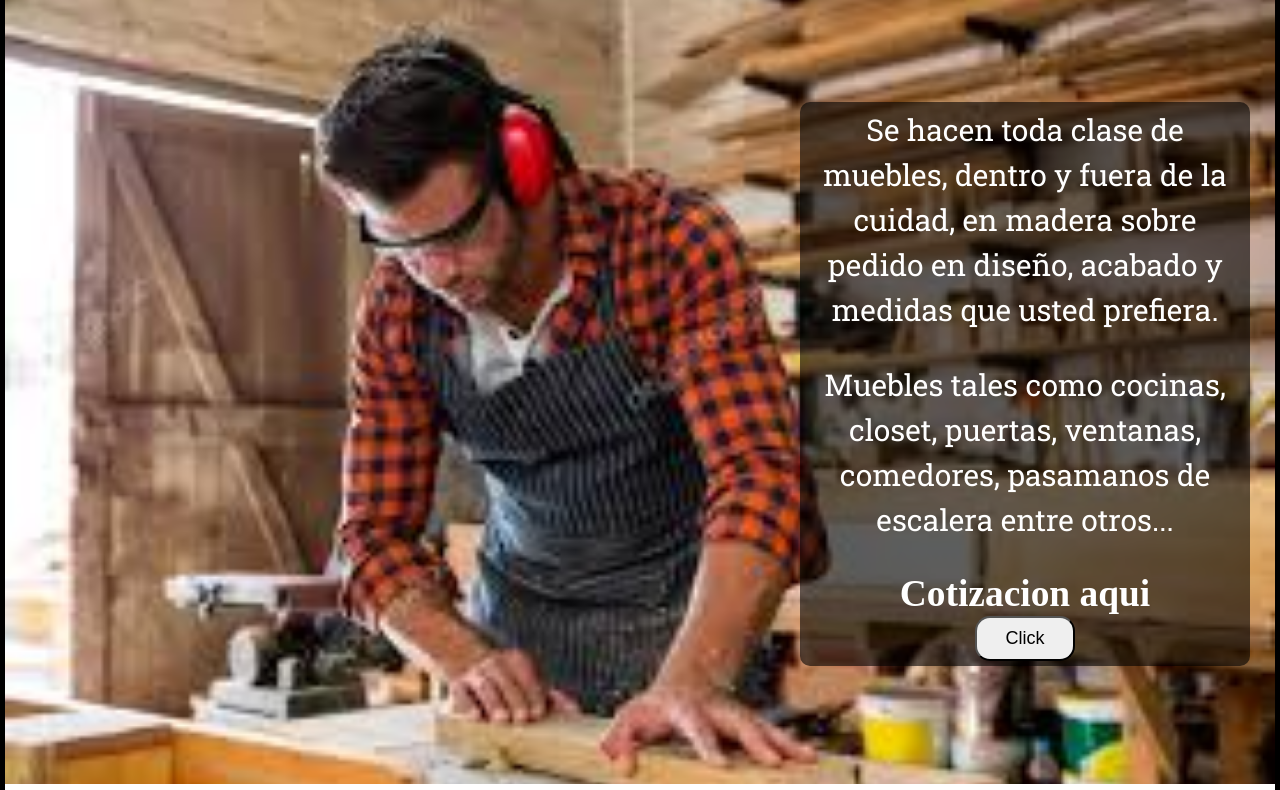
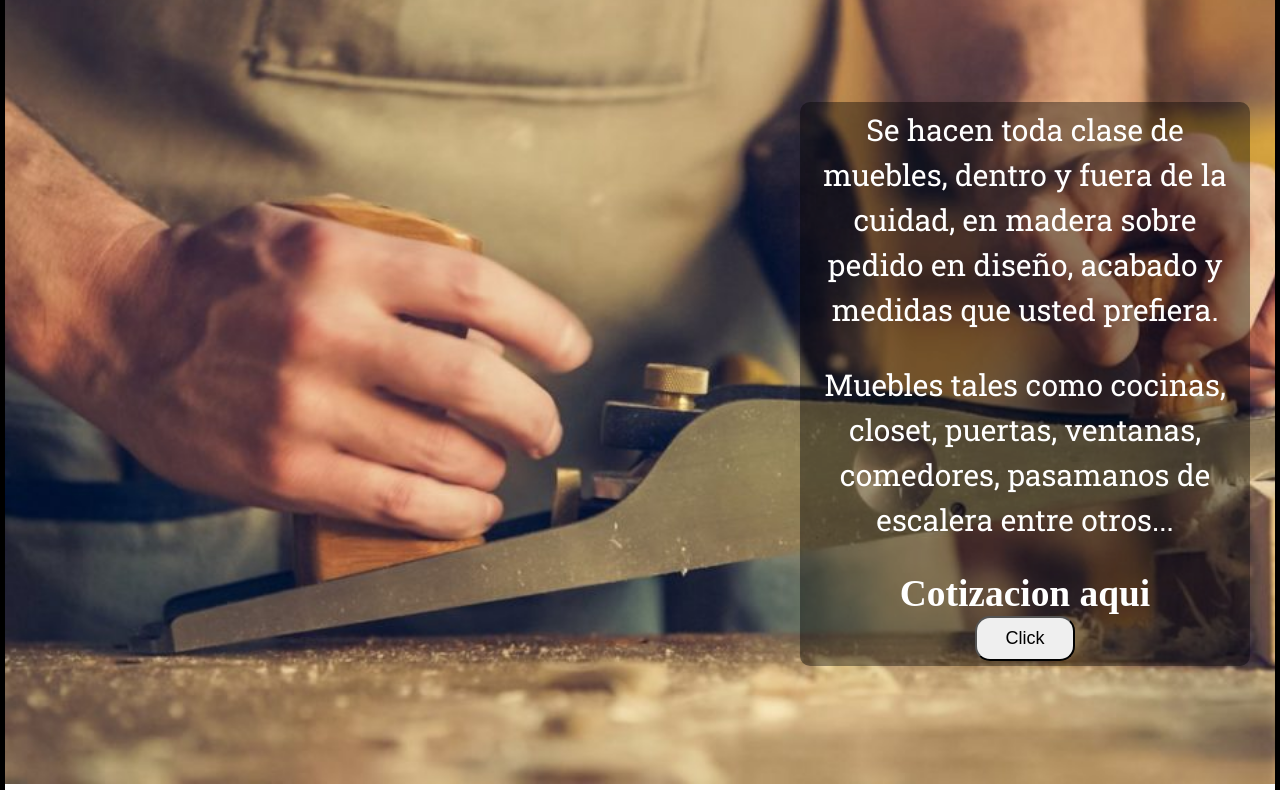
Before and after one commit to samscorpion/samscorpion.github.io, a plain HTML site: page index.html in a window 1280 px wide. Shown: the part 136-926 px from the top of the page. Drawn offline with nearby package versions, Linux system fonts and the light colour scheme.

Commit message:
actualizado heroimage

```diff
--- a/css/hero.css
+++ b/css/hero.css
@@ -79,7 +79,7 @@ header {
   position: relative;
   height: 800px;
   /* border: 1px solid black; */
-  background-image: url("../img/trabajando.jpeg");
+  background-image: url("../img/hero.jpg");
   background-repeat: no-repeat;
   background-size: cover;
   object-position: left;
@@ -101,7 +101,7 @@ header {
   color: #fff;
   width: 450px;
   margin-right: 25px;
-  background-color: rgba(0, 0, 0, 0.6);
+  background-color: rgba(0, 0, 0, 0.4);
   padding: 5px;
   border-radius: 10px;
   z-index: 1000;
```
Also changed, not shown: img/hero.jpg (added).
